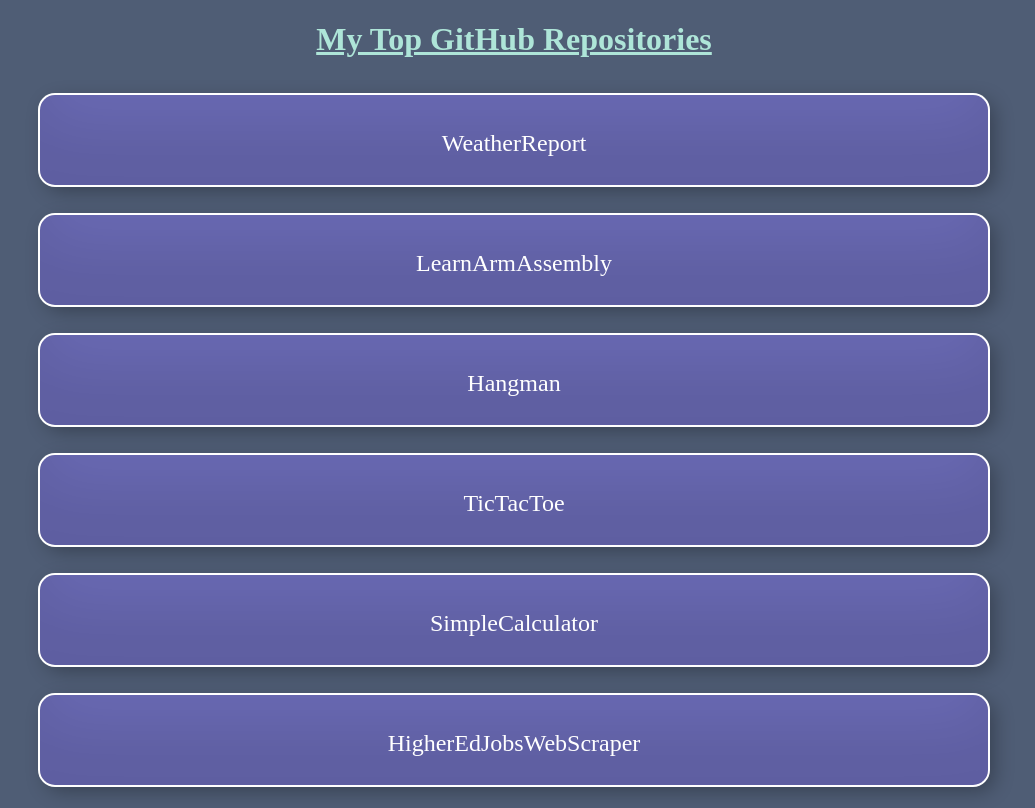
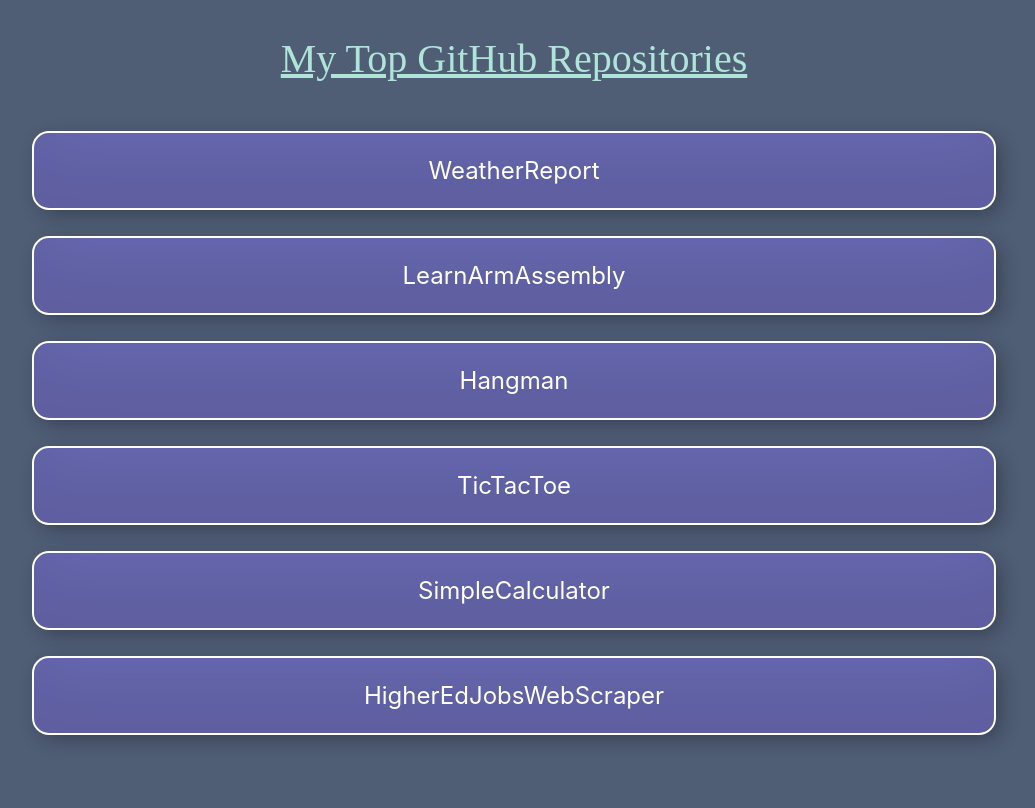
Before and after one commit to mattWStevens/StarredGitRepos, an Angular app: page /starred-repo-list in a window 1280 px wide. Shown: the whole page, without its empty margins (126-1161 px from the left). Built offline with nearby package versions, Linux system fonts and the light colour scheme.

Commit message:
Added Bootstrap and adjusted CSS accordingly.

```diff
--- a/src/app/components/repo-detail/repo-detail.component.css
+++ b/src/app/components/repo-detail/repo-detail.component.css
@@ -2,8 +2,16 @@
     font-size: 48px;
     color: black;
     text-align: center;
+    margin-top: 25px;
+    margin-bottom: 25px;
 }
 
 p {
     font-size: 28px;
+    margin-top: 25px;
+    margin-bottom: 25px;
 }
+
+#VisitRepository {
+    text-align: center;
+}
--- a/src/app/components/repo-detail/repo-detail.component.html
+++ b/src/app/components/repo-detail/repo-detail.component.html
@@ -3,5 +3,5 @@
 
   <p>{{ repo.description }}</p>
 
-  <a [href]="repo.url" class="btn btn-primary">VisitRepository</a>
+  <p id="VisitRepository"><a [href]="repo.url" class="btn btn-primary">VisitRepository</a></p>
 </div>
--- a/src/app/components/starred-repo-list/starred-repo-list.component.css
+++ b/src/app/components/starred-repo-list/starred-repo-list.component.css
@@ -1,9 +1,9 @@
 .RepoName {
     background-color: #6969B3;
-    height: 55px;
+    height: 75px;
     width: 75%;
     display: inline-block;
-    padding-top: 35px;
+    padding-top: 20px;
     color: white;
     font-size: 20px;
     margin: 15px;
@@ -16,10 +16,10 @@
 
 .RepoName:hover {
     background-color: rgba(0, 0, 0, 0.2);;
-    height: 55px;
+    height: 75px;
     width: 75%;
     display: inline-block;
-    padding-top: 35px;
+    padding-top: 20px;
     color: white;
     font-size: 20px;
     margin: 15px;
--- a/src/index.html
+++ b/src/index.html
@@ -7,6 +7,17 @@
 
   <meta name="viewport" content="width=device-width, initial-scale=1">
   <link rel="icon" type="image/x-icon" href="favicon.ico">
+  <!-- Latest compiled and minified CSS -->
+  <link rel="stylesheet" href="https://maxcdn.bootstrapcdn.com/bootstrap/4.1.3/css/bootstrap.min.css">
+
+  <!-- jQuery library -->
+  <script src="https://ajax.googleapis.com/ajax/libs/jquery/3.3.1/jquery.min.js"></script>
+
+  <!-- Popper JS -->
+  <script src="https://cdnjs.cloudflare.com/ajax/libs/popper.js/1.14.3/umd/popper.min.js"></script>
+
+  <!-- Latest compiled JavaScript -->
+  <script src="https://maxcdn.bootstrapcdn.com/bootstrap/4.1.3/js/bootstrap.min.js"></script>
 </head>
 <body>
   <h1>My Top GitHub Repositories</h1>
--- a/src/styles.css
+++ b/src/styles.css
@@ -3,6 +3,8 @@
 }
 
 h1 {
+    margin-top: 35px;
+    margin-bottom: 35px;
     text-align: center;
     text-decoration: underline;
     color: #AEE5D8;
```
